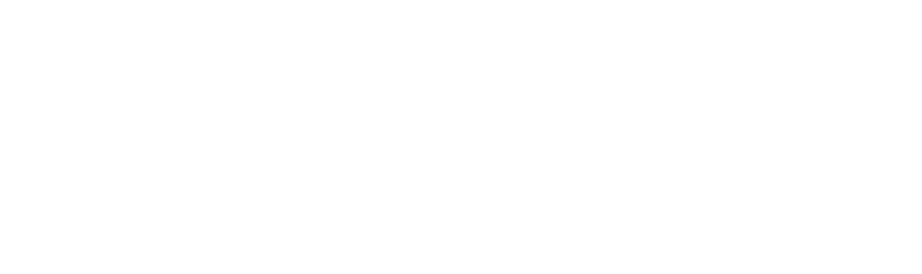
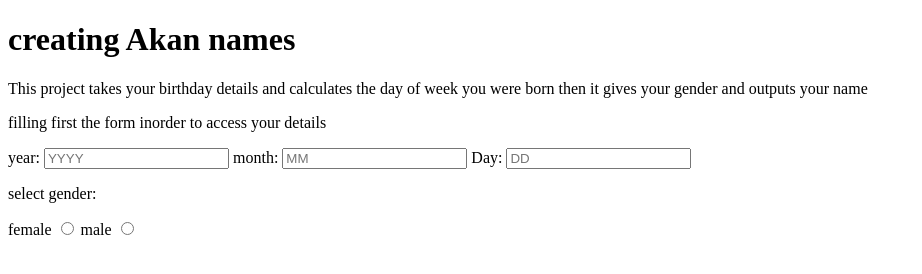
Before and after one commit to Kemboihosea/Name--Generator, a plain HTML site: page index.html in a window 1280 px wide. Shown: the whole page, without its empty margins (0-922 px from the left). Drawn offline with Linux system fonts and the light colour scheme.

Commit message:
commit 2

```diff
--- a/index.html
+++ b/index.html
@@ -7,6 +7,35 @@
     <title>Document</title>
 </head>
 <body>
+    <div class="Procedure">
+        <div class="container">
+            <h1>creating Akan names</h1>
+    <p>This project takes your birthday details and calculates the day of week you were born then it gives your gender and outputs your name</p>
+        <p>filling first the form inorder to access your details</p>
+        <form class="form"onsubmit="getAkanName()">
+            <label for="year-of -birth">
+                year:
+                <input id="year-input"type="number"name="year-of-birth"placeholder="YYYY"value=""required>
+            </label>
+            <label for="month-of-birth">
+                month:
+                <input id="month-input"type="number"name="month-of-birth"placeholder="MM"value=""required>
+            </label>
+            <label for="day-of-birth">
+            Day:
+            <input id="day-input"type="number"name="day-of-birth"placeholder="DD"value=""required>
+            </label>
+        <br/>
+        <label for="gender">
+            <p>select gender:</p>
+            female
+            <input id="female-input"type="radio"name="gender"value="female"required>
+            male
+            <input id="male-input"type="radio"="gender"value="male"required>
+        </label>
+
+            </form>
+    </div>
 
 </body>
 </html>
```
